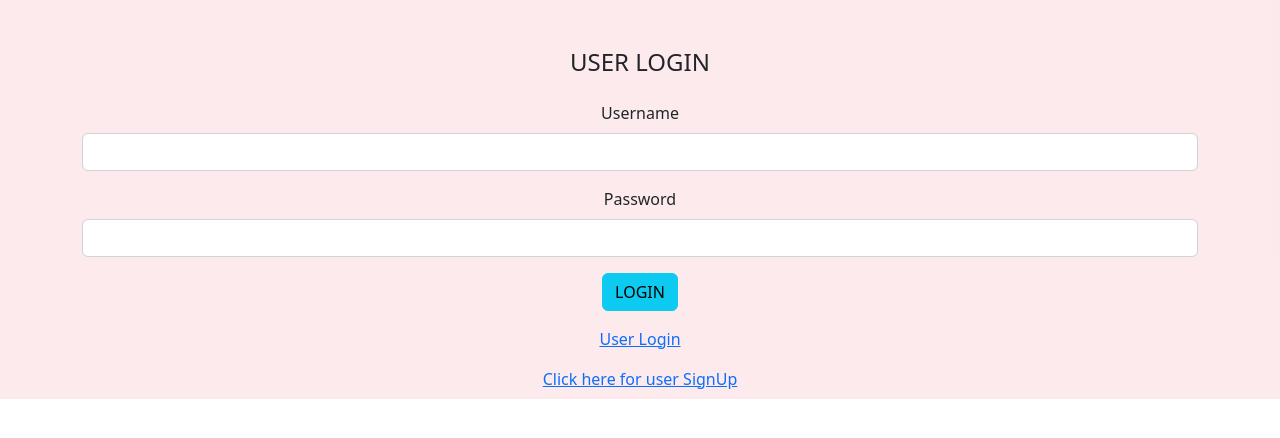
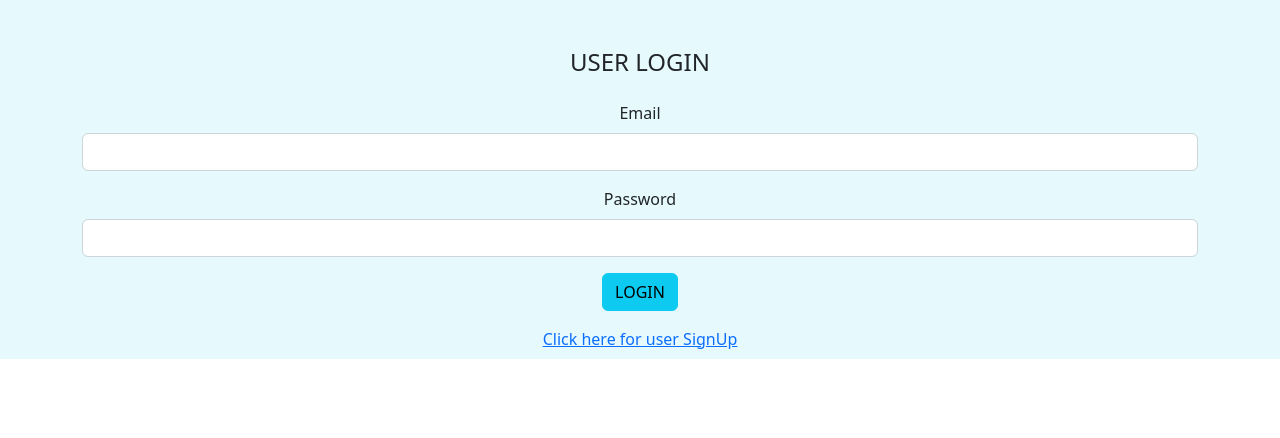
Before and after one commit to anugraha4/ShoppingCartAppFullstack, an Angular app: page / in a window 1280 px wide. Shown: the top 438 px of the page. Built offline with nearby package versions, Linux system fonts and the light colour scheme.

Commit message:
userlogin

```diff
--- a/src/app/app.component.html
+++ b/src/app/app.component.html
@@ -1,3 +1,3 @@
-<app-admin-login></app-admin-login>
+<app-user-login></app-user-login>
 
 <router-outlet></router-outlet>
--- a/src/app/app.module.ts
+++ b/src/app/app.module.ts
@@ -4,11 +4,13 @@ import { BrowserModule } from '@angular/platform-browser';
 import { AppRoutingModule } from './app-routing.module';
 import { AppComponent } from './app.component';
 import { AdminLoginComponent } from './admin-login/admin-login.component';
+import { UserLoginComponent } from './user-login/user-login.component';
 
 @NgModule({
   declarations: [
     AppComponent,
-    AdminLoginComponent
+    AdminLoginComponent,
+    UserLoginComponent
   ],
   imports: [
     BrowserModule,
--- /dev/null
+++ b/src/app/user-login/user-login.component.html
@@ -0,0 +1,27 @@
+<div class="bg-info p-2 text-dark bg-opacity-10">
+    <div class="container">
+        <div class="row">
+            <div class="col col-12 col-sm-12 col-md-12 col-lg-12 col-xl-12 col-xxl-12">
+                <div class="row g-3 mt-4">
+                    <div class="col col-12 col-sm-12 col-md-12 col-lg-12 col-xl-12 col-xxl-12 text-center">
+                        <h4>USER LOGIN</h4>
+                    </div>
+                    <div class="col col-12 col-sm-12 col-md-12 col-lg-12 col-xl-12 col-xxl-12 text-center">
+                        <label for="" class="form-label">Email</label>
+                        <input type="email" name="" id="" class="form-control">
+                    </div>
+                    <div class="col col-12 col-sm-12 col-md-12 col-lg-12 col-xl-12 col-xxl-12 text-center">
+                        <label for="" class="form-label">Password</label>
+                        <input type="password" name="" id="" class="form-control">
+                    </div>
+                    <div class="col col-12 col-sm-12 col-md-12 col-lg-12 col-xl-12 col-xxl-12 text-center">
+                        <button class="btn btn-info">LOGIN</button>
+                    </div>
+                    <div class="col col-12 col-sm-12 col-md-12 col-lg-12 col-xl-12 col-xxl-12 text-center">
+                        <a  routerLink="/register">Click here for user SignUp</a>
+                    </div>
+                </div>
+            </div>
+        </div>
+    </div>
+    </div>
```
Also changed, not shown: src/app/user-login/user-login.component.ts (added, +10 -0 lines), src/app/user-login/user-login.component.css (added).
